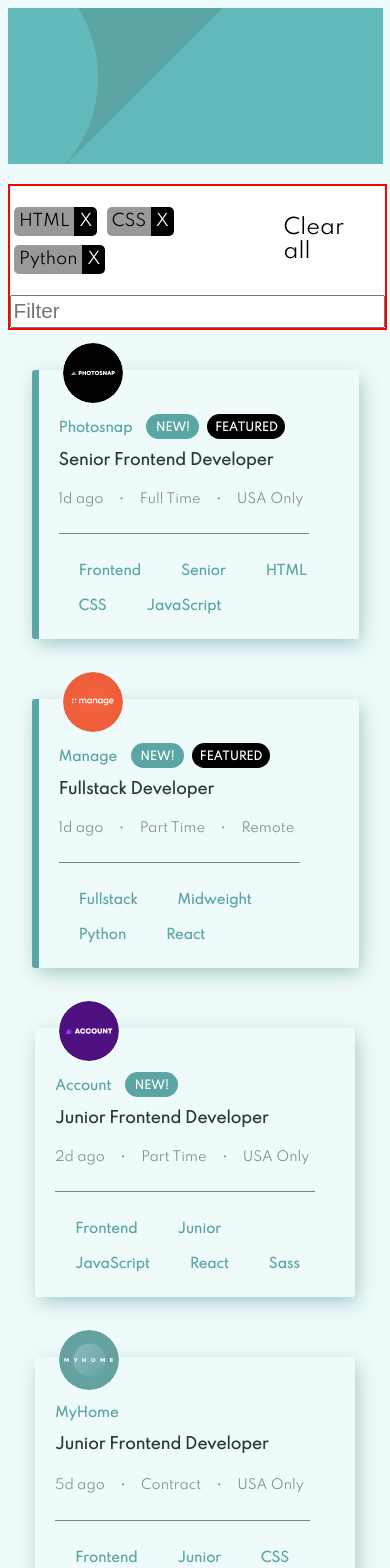
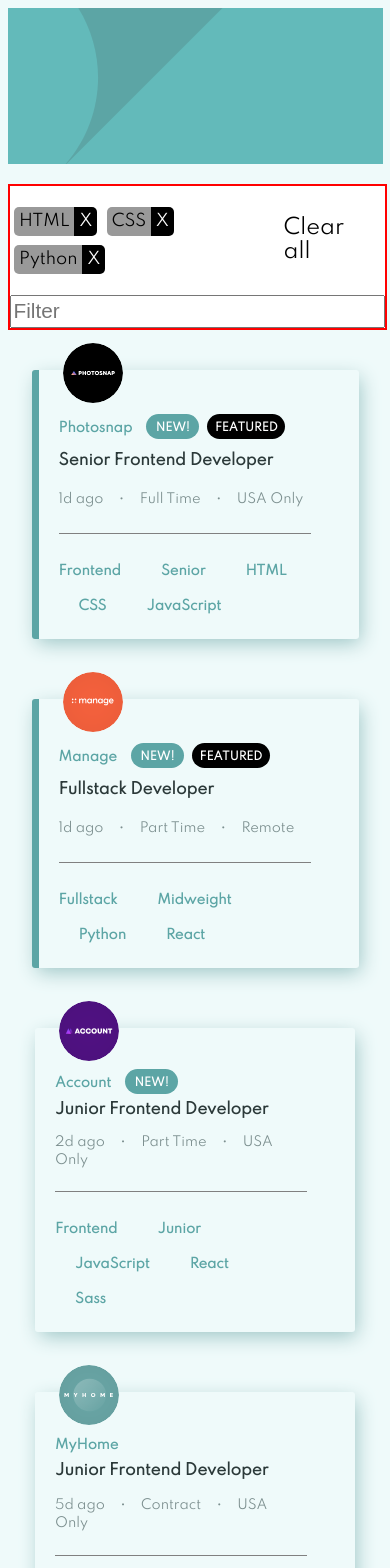
Before and after one commit to sergethi/placement-frontend-copy, an Angular app: page / in a window 390 px wide. Shown: the top 1568 px of the page. Built offline with nearby package versions, Linux system fonts and the light colour scheme.

Commit message:
job card styling completed

```diff
--- a/src/app/app.component.css
+++ b/src/app/app.component.css
@@ -18,7 +18,7 @@
 @media screen and (max-width: 375px) {
   .container {
     display: flex;
-    /* flex-direction: row; */
+    /* flex-direction: erow; */
     align-items: center;
     margin: 0px;
     /* width: 100%; */
--- a/src/app/info/info.component.css
+++ b/src/app/info/info.component.css
@@ -95,7 +95,20 @@
     padding-bottom: 0;
 }
 
+@media screen and (max-width:1070px){
+    .info {
+        align-items: start;
+        justify-content: space-around;
+        border-bottom: 1px solid gray;
+        padding-bottom: 20px;
+        margin-right: 0px;
 
+    }
+
+    .role {
+        font-size: 15px;
+    }
+}
 
 @media screen and (max-width: 800px) {
     .info {
--- a/src/app/job-card/job-card.component.css
+++ b/src/app/job-card/job-card.component.css
@@ -10,23 +10,29 @@
   margin: 20px 0px;
   box-shadow: 3px 6px 20px -2px #9bc4c4;
   border-radius: 3px;
-    border-left: 5px solid #5CA5A5;
+  border-left: 5px solid #5ca5a5;
 }
 
 .avatar {
   display: flex;
   align-items: center;
-    justify-content: center;
-    width: 88px;
+  justify-content: flex-start;
+  min-width: 110px;
   max-height: 88px;
-    /* border: 1px solid; */
+  /* e */
 }
-
 
 .img-responsive {
   width: 88px;
   max-height: 88px;
   border-radius: 100%;
+}
+
+.job-info-skills {
+  display: flex;
+  flex-direction: row;
+  justify-content: space-between;
+  width: 90%;
 }
 
 .tech-skills {
@@ -36,22 +42,69 @@
   align-items: center;
   font-size: 13px;
   /* width: 100vh */
-    /* border: 1px solid */
+  /* border: 1px solid; */
 }
 
 span {
   /* border: 1px solid red; */
   padding: 10px 20px;
-    color: #5CA5A5;
+  color: #5ca5a5;
   font-weight: bold;
 }
-
 
 /* .col {
     border: 1px solid;
 } */
+@media screen and (max-width:1070px) {
 
-@media screen and (max-width: 900px) {
+    .job-card {
+        display: flex;
+        flex-direction: column;
+        justify-content: flex-start;
+        align-items: flex-start;
+        max-width: 580px;
+        height: max-content;
+        margin-top: 40px;
+      }
+
+      .job-info-skills {
+        flex-direction: column;
+        justify-content: flex-start;
+      }
+
+      .tech-skills {
+        flex-direction: row;
+        flex-wrap: wrap;
+        align-items: space-between;
+        padding-top: 20px;
+        min-height: max-content;
+        /* border-top: 1px solid gray; */
+        padding-left: 0px;
+      }
+
+      .job-role{
+          padding-left: 0px;
+      }
+
+      .avatar {
+        justify-content: flex-start;
+        padding-left: 4px;
+        max-height: 20px;
+      }
+
+      .img-responsive {
+        margin-bottom: 44px;
+      }
+      .img-responsive {
+        width: 60px;
+        max-height: 60px;
+        border-radius: 100%;
+      }
+
+
+}
+
+@media screen and (max-width:650px) {
   .job-card {
     display: flex;
     flex-direction: column;
@@ -61,8 +114,13 @@ span {
     height: max-content;
     margin-top: 40px;
   }
+
+  .job-info-skills {
+    flex-direction: column;
+  }
+
   .tech-skills {
-        flex-direction:row;
+    flex-direction: row;
     flex-wrap: wrap;
     align-items: space-between;
     padding-top: 20px;
--- a/src/app/job-card/job-card.component.html
+++ b/src/app/job-card/job-card.component.html
@@ -2,11 +2,15 @@
     <div class="col avatar">
         <img class='img-responsive' src={{job.logo}}>
     </div>
-    <app-info [item]= "job" ></app-info>
-    <div class=' col tech-skills' >
-        <span class=''>{{job.role}}</span>
-        <span class=''>{{job.level}}</span>
-        <span class='' *ngFor="let language of job.languages">{{language}}</span>
-        <span class='' *ngFor="let tool of job.tools">{{tool}}</span>
+    <div class="job-info-skills">
+        <app-info [item]= "job" ></app-info>
+        <div class=' col tech-skills' >
+            <span class='job-role'>{{job.role}}</span>
+            <span class=''>{{job.level}}</span>
+            <span class='' *ngFor="let language of job.languages">{{language}}</span>
+            <span class='' *ngFor="let tool of job.tools">{{tool}}</span>
+        </div>
+
     </div>
+
   </div>
```
Lines whose indentation alone changed are shown as unchanged.
